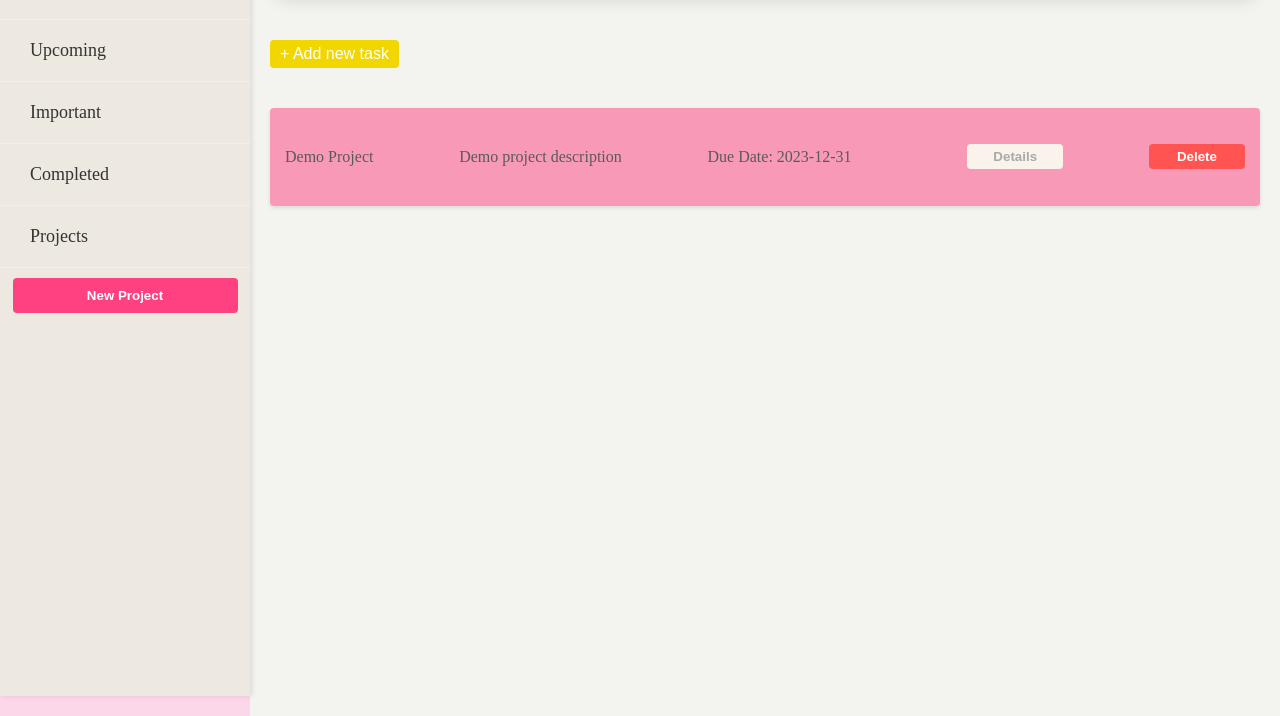
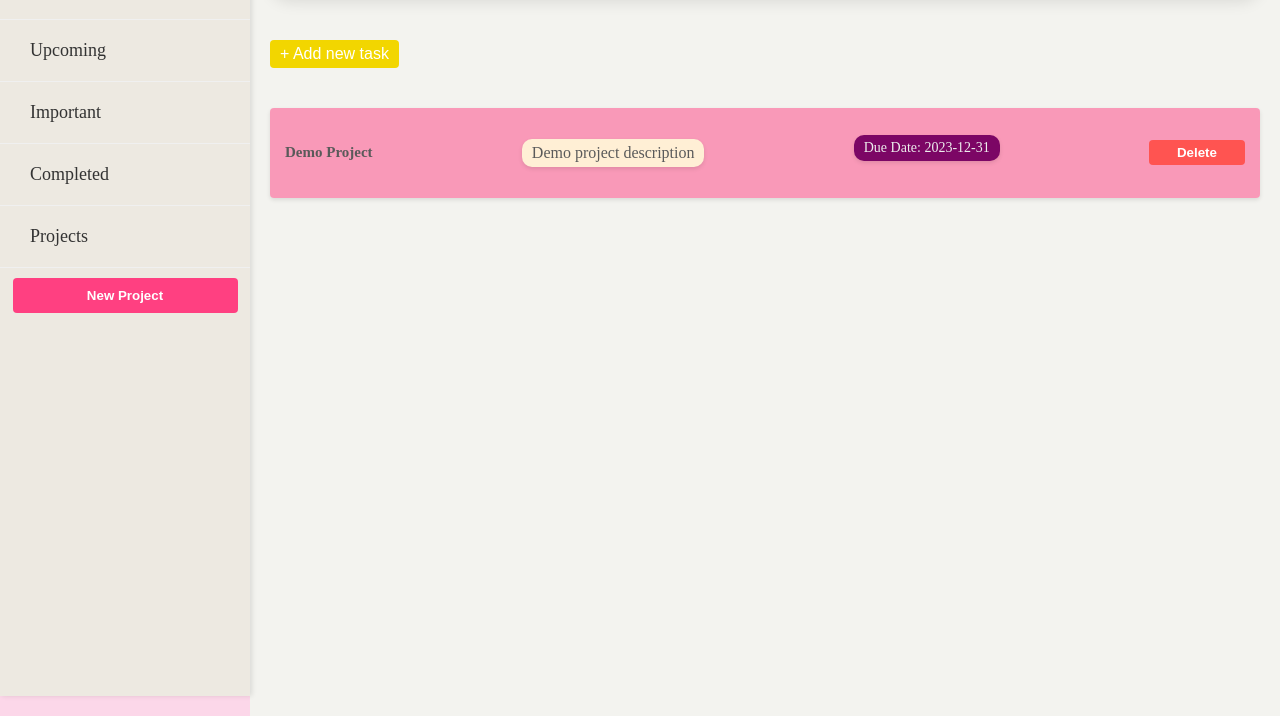
Before and after one commit to zeynepa9/todo-list, a website built with webpack: page dist/index.html in a window 1280 px wide. Shown: the part 124-840 px from the top of the page. Built offline with nearby package versions, Linux system fonts and the light colour scheme; a web font is replaced by a local one.

Commit message:
design update

```diff
--- a/src/displayProjects.js
+++ b/src/displayProjects.js
@@ -22,20 +22,22 @@ function displayProjects(projectsToShow) {
       projectName.textContent = project.name;
 
       const projectDescription = document.createElement('p');
+      projectDescription.classList.add('project-description');
       projectDescription.textContent = project.description;
 
       const projectDueDate = document.createElement('p');
+      projectDueDate.classList.add('project-due-date');
       projectDueDate.textContent = `Due Date: ${project.dueDate}`;
 
     // Details button
-    const detailsButton = document.createElement('button');
-    detailsButton.textContent = 'Details';
-    detailsButton.classList.add('details-project-button');
-    detailsButton.dataset.projectId = project.id;
-    detailsButton.addEventListener('click', function(event) {
+    // const detailsButton = document.createElement('button');
+    // detailsButton.textContent = 'Details';
+    // detailsButton.classList.add('details-project-button');
+    // detailsButton.dataset.projectId = project.id;
+    // detailsButton.addEventListener('click', function(event) {
 
-        displayProjectItems(event.currentTarget.dataset.projectId);
-    });
+    //     displayProjectItems(event.currentTarget.dataset.projectId);
+    // });
 
 
       const deleteButton = document.createElement('button');
@@ -51,7 +53,7 @@ function displayProjects(projectsToShow) {
       projectItem.appendChild(projectName);
       projectItem.appendChild(projectDescription);
       projectItem.appendChild(projectDueDate);
-      projectItem.appendChild(detailsButton);
+      // projectItem.appendChild(detailsButton);
       projectItem.appendChild(deleteButton);
 
       projectList.appendChild(projectItem);
--- a/src/displayTodoItems.js
+++ b/src/displayTodoItems.js
@@ -79,8 +79,9 @@ if (selectedProject) {
     todoDescription.textContent = todo.description;
     const todoDueDate = document.createElement('p');
     todoDueDate.textContent = `Due Date: ${todo.dueDate}`;
+    todoDueDate.classList.add('todo-due-date');
     const todoPriority = document.createElement('p');
-    todoPriority.textContent = `Priority: ${todo.priority}`;
+    todoPriority.textContent = `${todo.priority}`;
 
     // Delete button
     const deleteButton = document.createElement('button');
--- a/src/style.css
+++ b/src/style.css
@@ -330,3 +330,31 @@ body, html {
   cursor: pointer;
   margin-left: 30px;
 }
+
+
+.todo-due-date, .project-due-date {
+  display: flex;
+  align-items: center;
+  padding: 5px 10px;
+  background-color: #7c0665; /* Açık renkli arka plan */
+  border-radius: 10px;
+  box-shadow: 0 2px 4px rgba(0, 0, 0, 0.1);
+  font-size: 14px;
+  color: #ededed;
+  margin-top: 5px;
+}
+
+
+.project-description{
+  display: flex;
+  align-items: center;
+  padding: 5px 10px;
+  background-color: #ffefd5; /* Açık renkli arka plan */
+  border-radius: 10px;
+  box-shadow: 0 2px 4px rgba(0, 0, 0, 0.1);
+}
+
+.project-name{
+  font-size: 15px;
+  font-weight: bold;
+}
```
Also changed, not shown: dist/main.js, src/new.js (added).
